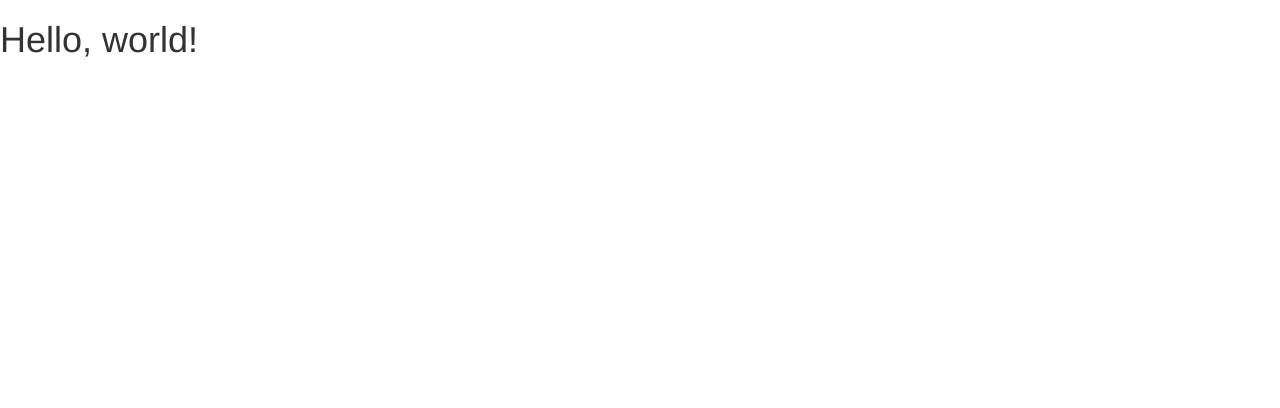
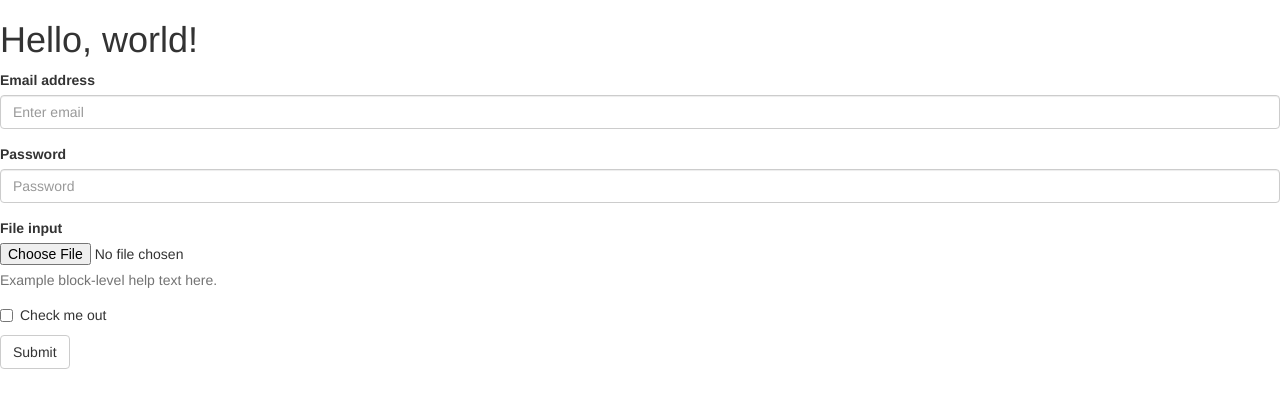
Before and after one commit to EnriqueOK/enrique.okcomputersystems.com, a plain HTML site: page index.html in a window 1280 px wide. Drawn offline with nearby package versions, Linux system fonts and the light colour scheme.

Commit message:
Formulario

```diff
--- a/index.html
+++ b/index.html
@@ -19,6 +19,27 @@
   </head>
   <body>
     <h1>Hello, world!</h1>
+    <form>
+  <div class="form-group">
+    <label for="exampleInputEmail1">Email address</label>
+    <input type="email" class="form-control" id="exampleInputEmail1" placeholder="Enter email">
+  </div>
+  <div class="form-group">
+    <label for="exampleInputPassword1">Password</label>
+    <input type="password" class="form-control" id="exampleInputPassword1" placeholder="Password">
+  </div>
+  <div class="form-group">
+    <label for="exampleInputFile">File input</label>
+    <input type="file" id="exampleInputFile">
+    <p class="help-block">Example block-level help text here.</p>
+  </div>
+  <div class="checkbox">
+    <label>
+      <input type="checkbox"> Check me out
+    </label>
+  </div>
+  <button type="submit" class="btn btn-default">Submit</button>
+</form>
 
     <!-- jQuery (necessary for Bootstrap's JavaScript plugins) -->
     <script src="https://ajax.googleapis.com/ajax/libs/jquery/1.11.2/jquery.min.js"></script>
```
Also changed, not shown: 2 other files.
